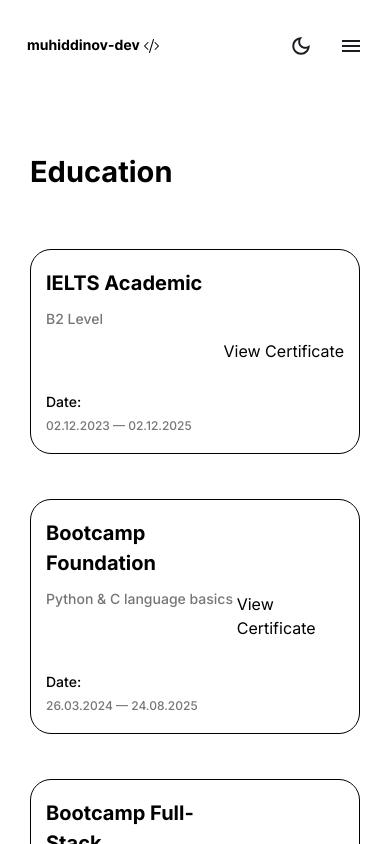
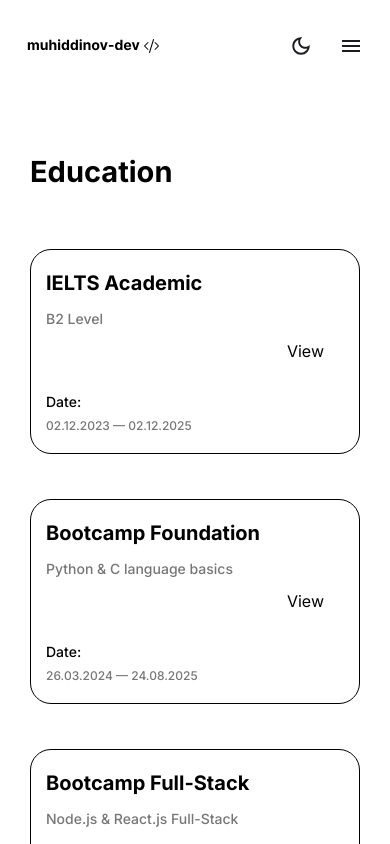
Before and after one commit to muhiddinovismoil/portfolio-app, a Next.js app: page /education in a window 390 px wide. Shown: the top 844 px of the page. Built offline with nearby package versions, Linux system fonts and the light colour scheme.

Commit message:
education mobile updated

```diff
--- a/src/components/ui/education.tsx
+++ b/src/components/ui/education.tsx
@@ -30,13 +30,13 @@ export const EductaionUi = ({
                     </p>
                 </div>
             </div>
-            <div className="">
+            <div className="pr-[20px] sm:pr-0">
                 <Link
                     href={link}
                     target="_blank"
-                    className="text-[10px] min-[375px]:text-[16px] sm:text-[16px] lg:text-[18px]"
+                    className="text-[16px] sm:text-[16px] lg:text-[18px] flex gap-[5px]"
                 >
-                    View Certificate
+                    View <span className="hidden sm:flex">Certificate</span>
                 </Link>
             </div>
         </div>
```
